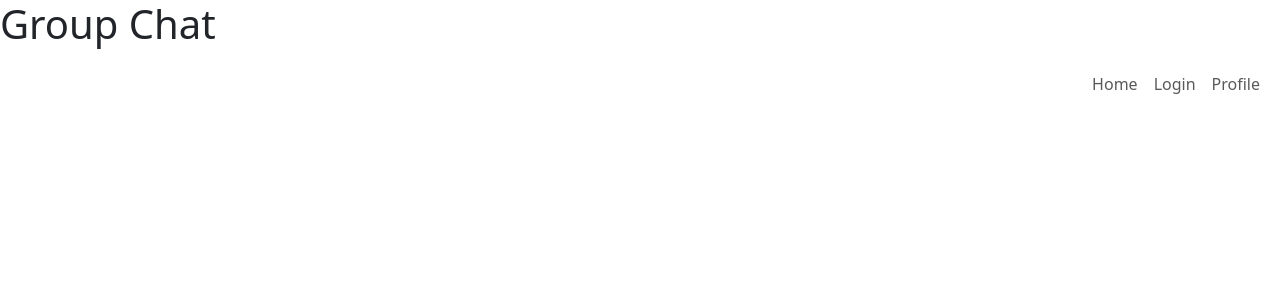
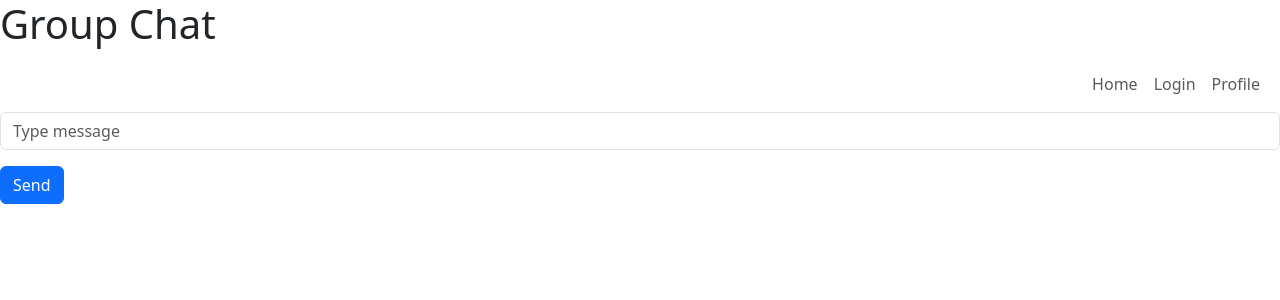
Before and after one commit to yeonkyung-ha/CSChatWeb, a React (Vite) app: page /GroupChat in a window 1280 px wide. Shown: the top 300 px of the page. Built offline with nearby package versions, Linux system fonts and the light colour scheme.

Commit message:
Build Basic Structures on GroupChat page

```diff
--- a/src/components/GroupChat.jsx
+++ b/src/components/GroupChat.jsx
@@ -4,6 +4,8 @@ import Container from "react-bootstrap/Container";
 import Nav from "react-bootstrap/Nav";
 import Navbar from "react-bootstrap/Navbar";
 import Offcanvas from "react-bootstrap/Offcanvas";
+import Button from "react-bootstrap/Button";
+import Form from "react-bootstrap/Form";
 
 function GroupChat() {
   const [changeMenuButton, setChangeMenuButton] = useState(false);
@@ -41,6 +43,17 @@ function GroupChat() {
           </Navbar.Offcanvas>
         </Container>
       </Navbar>
+      <div id="contentsGroupChat">
+        <div id="chatHistory"></div>
+        <Form id="ChatBox">
+          <Form.Group className="mb-3" id="groupChat_item_message">
+            <Form.Control type="text" placeholder="Type message"></Form.Control>
+          </Form.Group>
+          <Button type="submit" id="sendButton">
+            Send
+          </Button>
+        </Form>
+      </div>
     </div>
   );
 }
```
